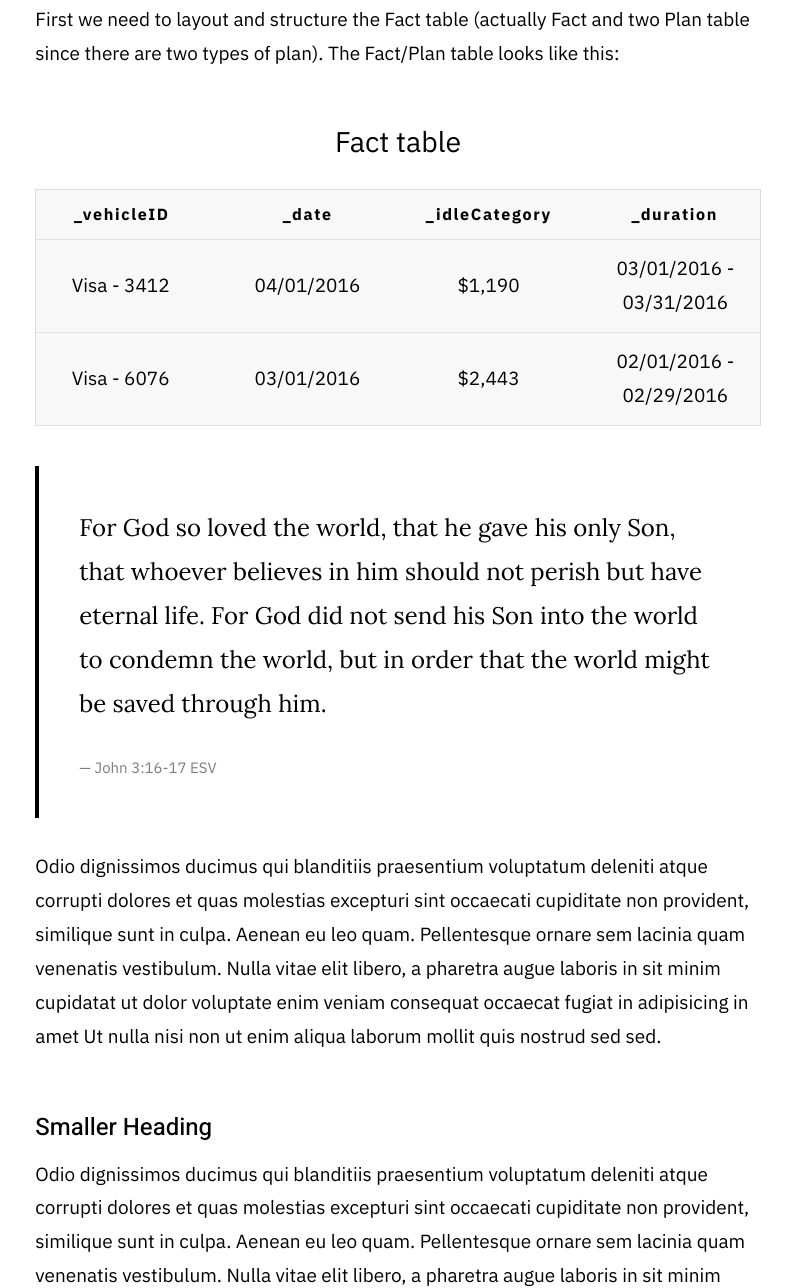
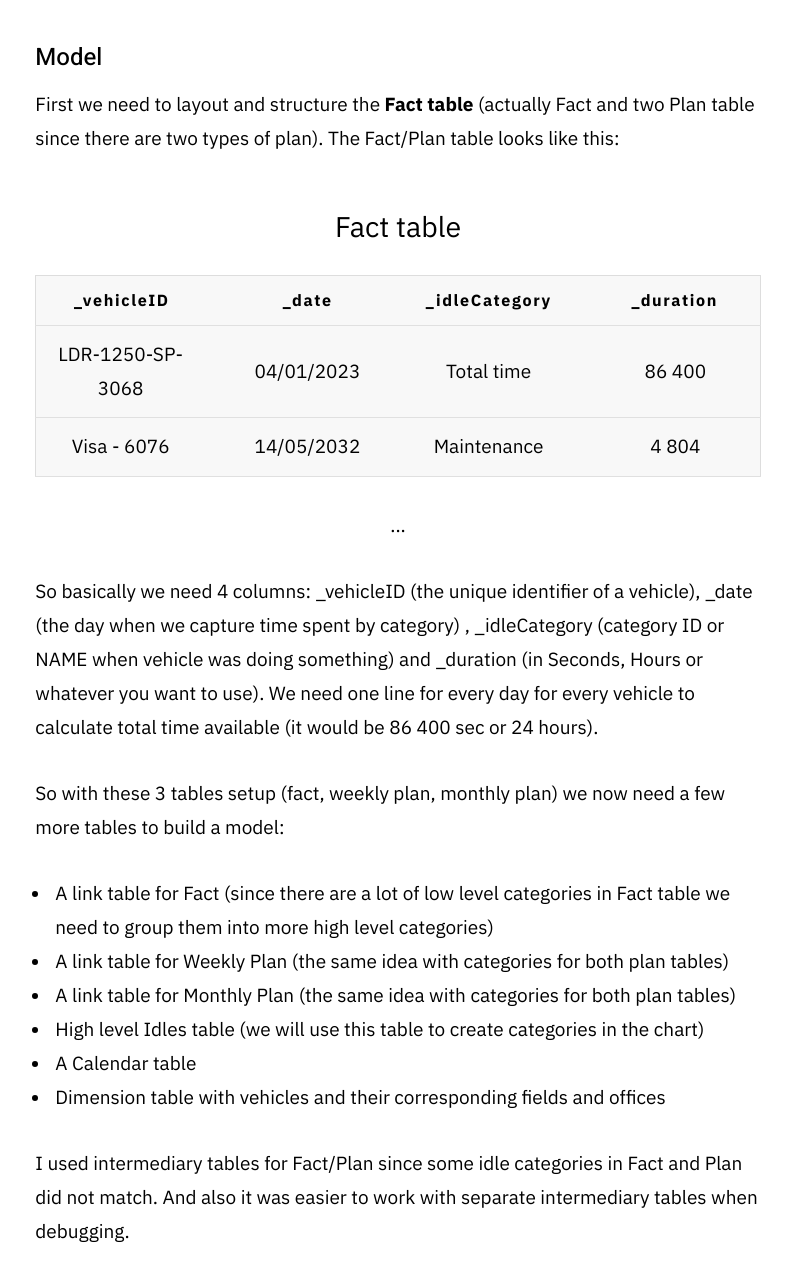
Before and after one commit to rusloc/pimp, a plain HTML site: page blog/funnel.html in a window 1280 px wide. Shown: the part 1512-2800 px from the top of the page, without its empty margins (352-1144 px from the left). Drawn offline with Linux system fonts and the light colour scheme.

Commit message:
added draft text and iframe to funnel post

```diff
--- a/CSS/base.css
+++ b/CSS/base.css
@@ -1398,7 +1398,6 @@ textarea {
       content: attr(data-label);
       float: left;
       font-weight: bold;
-      text-transform: uppercase;
     }
 
     table td:last-child {
--- a/blog/funnel.html
+++ b/blog/funnel.html
@@ -130,6 +130,13 @@
 
                 <article class="column large-full entry format-standard">
 
+                    <div class="content__page-header entry__header">
+                        <h1 class="display-1 entry__title">
+                            Funnel chart to track time utilization (with real interactive report in Power BI).
+                        </h1>
+
+                    </div>
+
                     <!-- <div class="media-wrap entry__media">
                         <div class="entry__post-thumb">
                             <img src="../images/thumbs/time_funnel/funnel_chart_preview_1000.png"
@@ -138,19 +145,6 @@
                                  ../images/thumbs/time_funnel/funnel_chart_preview_500.png 500w" sizes="(max-width: 2000px) 100vw, 2000px" alt="">
                             </div>
                     </div> -->
-
-                    <div class="content__page-header entry__header">
-                        <h1 class="display-1 entry__title">
-                            Funnel chart to track time utilization.
-                        </h1>
-                        <!-- <ul class="entry__header-meta">
-                            <li class="author">By <a href="#0">Jonathan Doe</a></li>
-                            <li class="date">April 30, 2019</li>
-                            <li class="cat-links">
-                                <a href="#0">Marketing</a><a href="#0">Management</a>
-                            </li>
-                        </ul> -->
-                    </div>
 
                     <!-- end entry__header -->
 
@@ -179,7 +173,9 @@
 
                         </p>
                         <p>
-                            Below is the actual (interactive) report. Note there s no MOBILE view available, so better open your desktop/laptop and try it out.
+                            <b>* Below is the actual (interactive) report. Note there s no MOBILE view available,
+                                so better open your desktop/laptop and try it out (though it still will work on your mobile device).
+                            </b>
                         </p>
 
                         <div class="lity-iframe-container">
@@ -187,10 +183,10 @@
                             <iframe title="Time unitilaztion" width="600" height="373.5" src="https://app.powerbi.com/view?r=eyJrIjoiY2M3YzU2MjAtNjdlOC00NGU2LThlMTItMzc2MTE2Yjk0MDlkIiwidCI6IjBjZWM3Mzk3LWE0MDQtNDMwZi04MmQzLWQzMzIyZjdlZmM2OCIsImMiOjl9&embedImagePlaceholder=true" frameborder="0" allowFullScreen="true"></iframe>
                             </center>
                         </div>
-                        <h2>Model</h2>
+                        <h3>Model</h3>
 
                         <p>
-                            First we need to layout and structure the Fact table (actually Fact and two Plan table since there are two types of plan).
+                            First we need to layout and structure the <b>Fact table</b> (actually Fact and two Plan table since there are two types of plan).
                             The Fact/Plan table looks like this:
 
                         </p>
@@ -206,55 +202,87 @@
                             </thead>
                             <tbody>
                               <tr>
-                                <td data-label="Account">Visa - 3412</td>
-                                <td data-label="Due Date">04/01/2016</td>
-                                <td data-label="Amount">$1,190</td>
-                                <td data-label="Period">03/01/2016 - 03/31/2016</td>
+                                <td data-label="_vehicleID">LDR-1250-SP-3068</td>
+                                <td data-label="_date">04/01/2023</td>
+                                <td data-label="_idleCategory">Total time</td>
+                                <td data-label="_duration">86 400</td>
                               </tr>
                               <tr>
-                                <td scope="row" data-label="Account">Visa - 6076</td>
-                                <td data-label="Due Date">03/01/2016</td>
-                                <td data-label="Amount">$2,443</td>
-                                <td data-label="Period">02/01/2016 - 02/29/2016</td>
+                                <td data-label="_vehicleID">Visa - 6076</td>
+                                <td data-label="_date">14/05/2032</td>
+                                <td data-label="_idleCategory">Maintenance</td>
+                                <td data-label="_duration">4 804</td>
                               </tr>
                             </tbody>
                           </table>
+                          <center><p>...</p></center>
+                          <p>
+                            So basically we need 4 columns: _vehicleID (the unique identifier of a vehicle), _date (the day when we capture time spent by category)
+                            , _idleCategory (category ID or NAME when vehicle was doing something) and _duration (in Seconds, Hours or whatever you want to use).
+                            We need one line for every day for every vehicle to calculate total time available (it would be 86 400 sec or 24 hours).
+                            </p>
+
+                        <p>
+                            So with these 3 tables setup (fact, weekly plan, monthly plan) we now need a few more tables to build a model:
+                        </p>
+
+                        <ul>
+                            <li>A link table for Fact (since there are a lot of low level categories in Fact table
+                                we need to group them into more high level categories)</li>
+                            <li>A link table for Weekly Plan (the same idea with categories for both plan tables)</li>
+                            <li>A link table for Monthly Plan (the same idea with categories for both plan tables)</li>
+                            <li>High level Idles table (we will use this table to create categories in the chart)</li>
+                            <li>A Calendar table</li>
+                            <li>Dimension table with vehicles and their corresponding fields and offices</li>
+                        </ul>
+                        <p>
+                            I used intermediary tables for Fact/Plan since some idle categories in Fact and Plan did not match.
+                            And also it was easier to work with separate intermediary tables when debugging.
+                        </p>
+
 
                         <blockquote>
                             <p>
-                            For God so loved the world, that he gave his only Son, that whoever believes in
-                            him should not perish but have eternal life. For God did not send his Son into
-                            the world to condemn the world, but in order that the world might be
-                            saved through him.
+                            As a little side note: for this report i had to create a custom Calendar table with business week starting on Saturday
+                            and ending on Friday. In one of my next blog posts i will share my solution in <b>PowerQuery M code</b>.
                             </p>
-                            <cite>John 3:16-17 ESV</cite>
                         </blockquote>
 
                         <p>
-                        Odio dignissimos ducimus qui blanditiis praesentium voluptatum deleniti atque
-                        corrupti dolores et quas molestias excepturi sint occaecati cupiditate non provident,
-                        similique sunt in culpa. Aenean eu leo quam. Pellentesque ornare sem lacinia quam
-                        venenatis vestibulum. Nulla vitae elit libero, a pharetra augue laboris in sit minim
-                        cupidatat ut dolor voluptate enim veniam consequat occaecat fugiat in adipisicing
-                        in amet Ut nulla nisi non ut enim aliqua laborum mollit quis nostrud sed sed.
+                            So basically having all our tables loaded into model we just need to link them together:
+                            <ul>
+                                <li>Fact > Fact (link table) > Idles table</li>
+                                <li>Weekly plan > Weekly plan (link table) > Idles table</li>
+                                <li>Monthly plan > Monthly plan (link table) > Idles table</li>
+                                <li>Calendar >>> Fact, Plan tables (Calendar links to all fact, plan tables)</li>
+                                <li>Dimension table with vehicles >>> Fact/Plan tables</li>
+                            </ul>
                         </p>
 
-                        <h3>Smaller Heading</h3>
+                        <h3>Measures</h3>
 
                         <p>
-                        Odio dignissimos ducimus qui blanditiis praesentium voluptatum deleniti atque
-                        corrupti dolores et quas molestias excepturi sint occaecati cupiditate non provident,
-                        similique sunt in culpa. Aenean eu leo quam. Pellentesque ornare sem lacinia quam
-                        venenatis vestibulum. Nulla vitae elit libero, a pharetra augue laboris in sit minim
-                        cupidatat ut dolor voluptate enim veniam consequat occaecat fugiat in adipisicing
-                        in amet Ut nulla nisi non ut enim aliqua laborum mollit quis nostrud sed sed.
+                        To solve the problem we need to remember a few things:
                         </p>
 
-<pre><code class="language-css">
-    import pandas as pd
-    print('hello world!')
+                        <ul>
+                            <li>To have a category plotted on a chart axis - it must be physically present in a table</li>
+                            <li>We would need three Measures to create the funnel chart:
+                                <ul>
+                                    <li>Calculate total time spent for <b>ordinary categories</b></li>
+                                    <li>Calculate <b>breakpoints</b></li>
+                                    <li>Calculate bars that will <b>fill blank space</b></li>
+                                </ul>
+                            </li>
+                            <li>Dimension table with vehicles >>> Fact/Plan tables</li>
+                        </ul>
 
-</code></pre>
+<pre>
+    <code class="language-css">
+        import pandas as pd
+        print('hello world!')
+    </code>
+</pre>
 
                         <p>
                         Odio dignissimos ducimus qui blanditiis praesentium voluptatum deleniti atque
```
